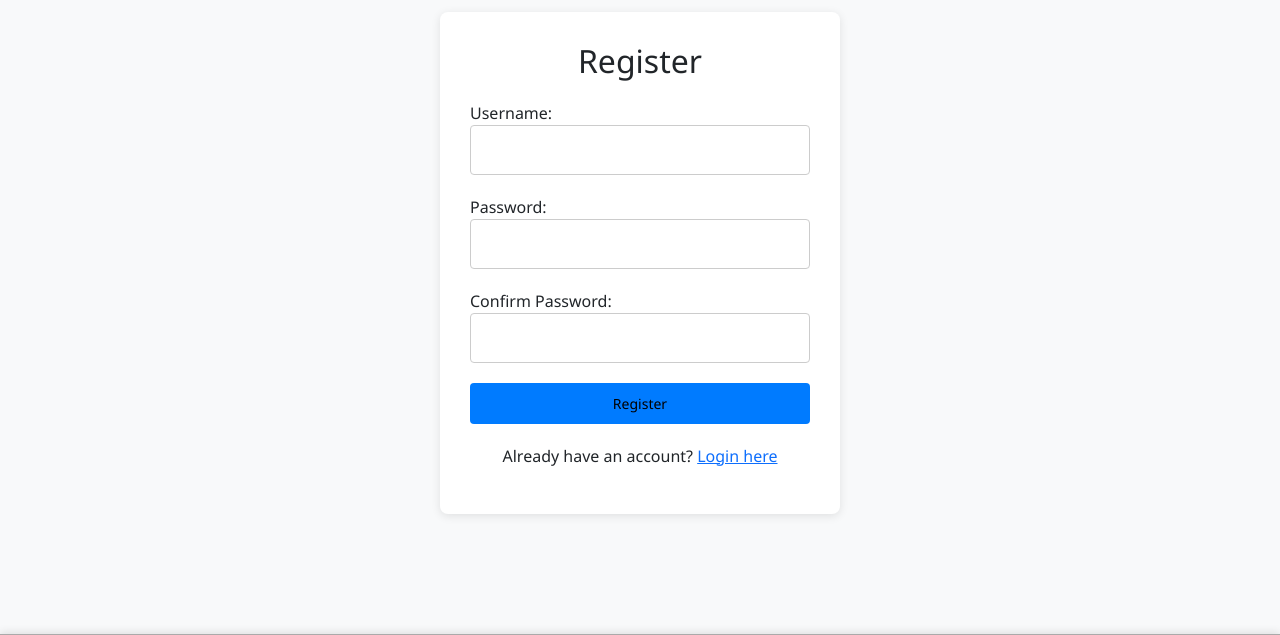
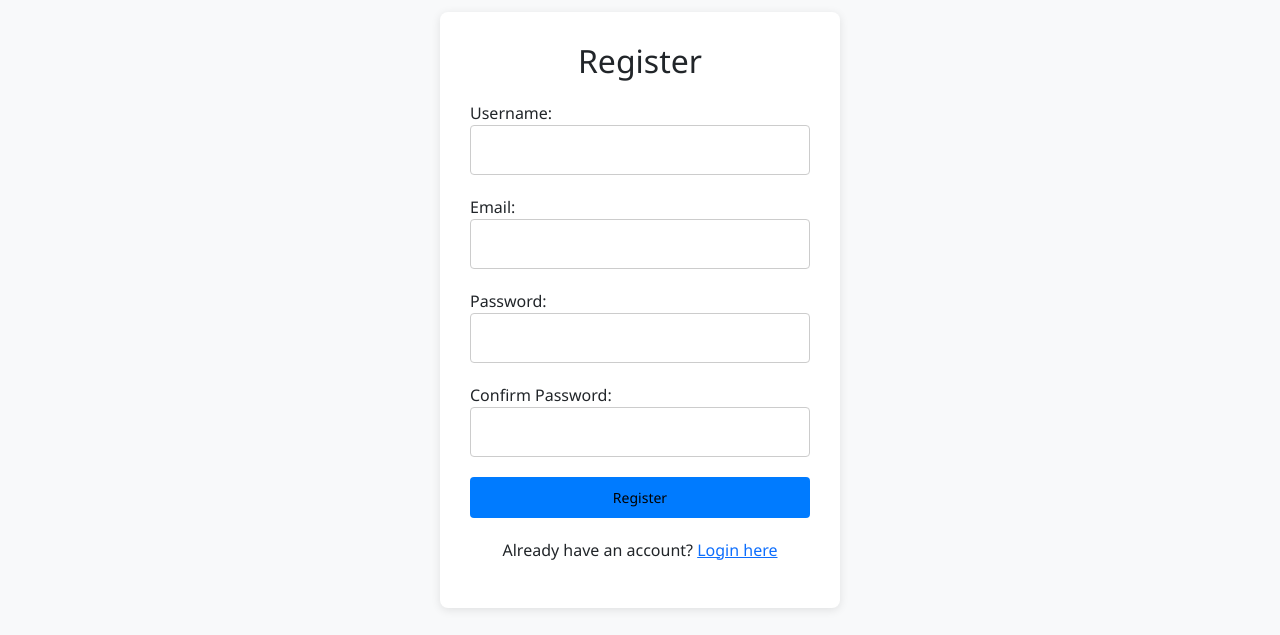
Before and after one commit to Toushif1611/Web_Applications, a Flask app: page /register in a window 1280 px wide. Shown: the part 254-889 px from the top of the page. Run offline with Flask 3, Linux system fonts and the light colour scheme.

Commit message:
Add email input for registration

```diff
--- a/StudyMaterial_app/app/models.py
+++ b/StudyMaterial_app/app/models.py
@@ -6,6 +6,7 @@ from datetime import datetime
 class User(db.Model):
     id = db.Column(db.Integer, primary_key=True)
     username = db.Column(db.String(80), unique=True, nullable=False)
+    email_id = db.Column(db.String(128), unique=True, nullable=False)
     password_hash = db.Column(db.String(128), nullable=False)
 
     # relationship (optional but recommended)
--- a/StudyMaterial_app/app/routes/auth.py
+++ b/StudyMaterial_app/app/routes/auth.py
@@ -3,18 +3,20 @@ from flask import Blueprint, render_template, request, redirect, url_for, flash,
 from app import db
 from app.models import User
 
-# Create a Blueprint for authentication routes
+
 auth_bp = Blueprint('auth', __name__)
+
 
 @auth_bp.route('/')
 def home():
     return render_template('home.html')
 
+
 @auth_bp.route('/about')
 def about():
     return render_template('about.html')
 
-# Route for user login
+
 @auth_bp.route('/login', methods=['GET', 'POST'])
 def login():
     if request.method == 'POST':
@@ -28,6 +30,7 @@ def login():
             session['user_id'] = user.id
             flash('Login successful!', 'success')
             return redirect(url_for('notes.view_notes'))
+
         elif user is None:
             flash('Username does not exist. Please register first.', 'warning')
         else:
@@ -36,11 +39,11 @@ def login():
     return render_template('login.html')
 
 
-# Route for user registration
 @auth_bp.route('/register', methods=['GET', 'POST'])
 def register():
     if request.method == 'POST':
         username = request.form.get('username')
+        email_id = request.form.get('email_id')
         password = request.form.get('password')
         confirm_password = request.form.get('confirm_password')
 
@@ -52,12 +55,17 @@ def register():
             flash('Passwords do not match.', 'danger')
             return redirect(url_for('auth.register'))
 
-        existing_user = User.query.filter_by(username=username).first()
-        if existing_user:
+        existing_by_username = User.query.filter_by(username=username).first()
+        if existing_by_username:
             flash('Username already exists. Please choose another.', 'danger')
             return redirect(url_for('auth.register'))
 
-        new_user = User(username=username)
+        existing_by_email = User.query.filter_by(email_id=email_id).first()
+        if existing_by_email:
+            flash('Email already registered. Use a different email.', 'danger')
+            return redirect(url_for('auth.register'))
+
+        new_user = User(username=username, email_id=email_id)
         new_user.set_password(password)
         db.session.add(new_user)
         db.session.commit()
@@ -67,13 +75,14 @@ def register():
 
     return render_template('register.html')
 
-# Route for user logout
+
 @auth_bp.route('/logout')
 def logout():
     session.pop('username', None)
     session.pop('user_id', None)
     flash('You have been logged out.', 'info')
-    return redirect(url_for('auth.login'))
+    return redirect(url_for('auth.home'))
+
 
 @auth_bp.route('/dashboard')
 def dashboard():
@@ -82,6 +91,7 @@ def dashboard():
         return redirect(url_for('auth.login'))
 
     return render_template('dashboard.html')
+
 
 @auth_bp.route('/delete_account', methods=['GET', 'POST'])
 def delete_account():
@@ -95,10 +105,13 @@ def delete_account():
         user_id = session.get('user_id')
         user = User.query.get(user_id)
 
-        # Verify username and password
         if not user:
             flash('User not found.', 'danger')
             return redirect(url_for('auth.delete_account'))
+
+        if user.id != session.get('user_id'):
+            flash('You can only delete your own account.', 'danger')
+            return redirect(url_for('auth.dashboard'))
 
         if user.username != username:
             flash('Username does not match.', 'danger')
@@ -108,12 +121,10 @@ def delete_account():
             flash('Password is incorrect.', 'danger')
             return redirect(url_for('auth.delete_account'))
 
-        # Delete the account
         db.session.delete(user)
         db.session.commit()
-        session.pop('username', None)
-        session.pop('user_id', None)
+        session.clear()
         flash('Your account has been deleted successfully.', 'info')
-        return redirect(url_for('auth.login'))
+        return redirect(url_for('auth.home'))
 
     return render_template('delete_account.html')
--- a/StudyMaterial_app/app/templates/register.html
+++ b/StudyMaterial_app/app/templates/register.html
@@ -9,6 +9,10 @@
         <div class="form-group">
             <label for="username">Username:</label>
             <input type="text" id="username" name="username" required>
+        </div>
+        <div class="form-group">
+            <label for="email_id">Email:</label>
+            <input type="email" id="email_id" name="email_id" required>
         </div>
         <div class="form-group">
             <label for="password">Password:</label>
```
Also changed, not shown: StudyMaterial_app/instance/study.db, 5 other files.
